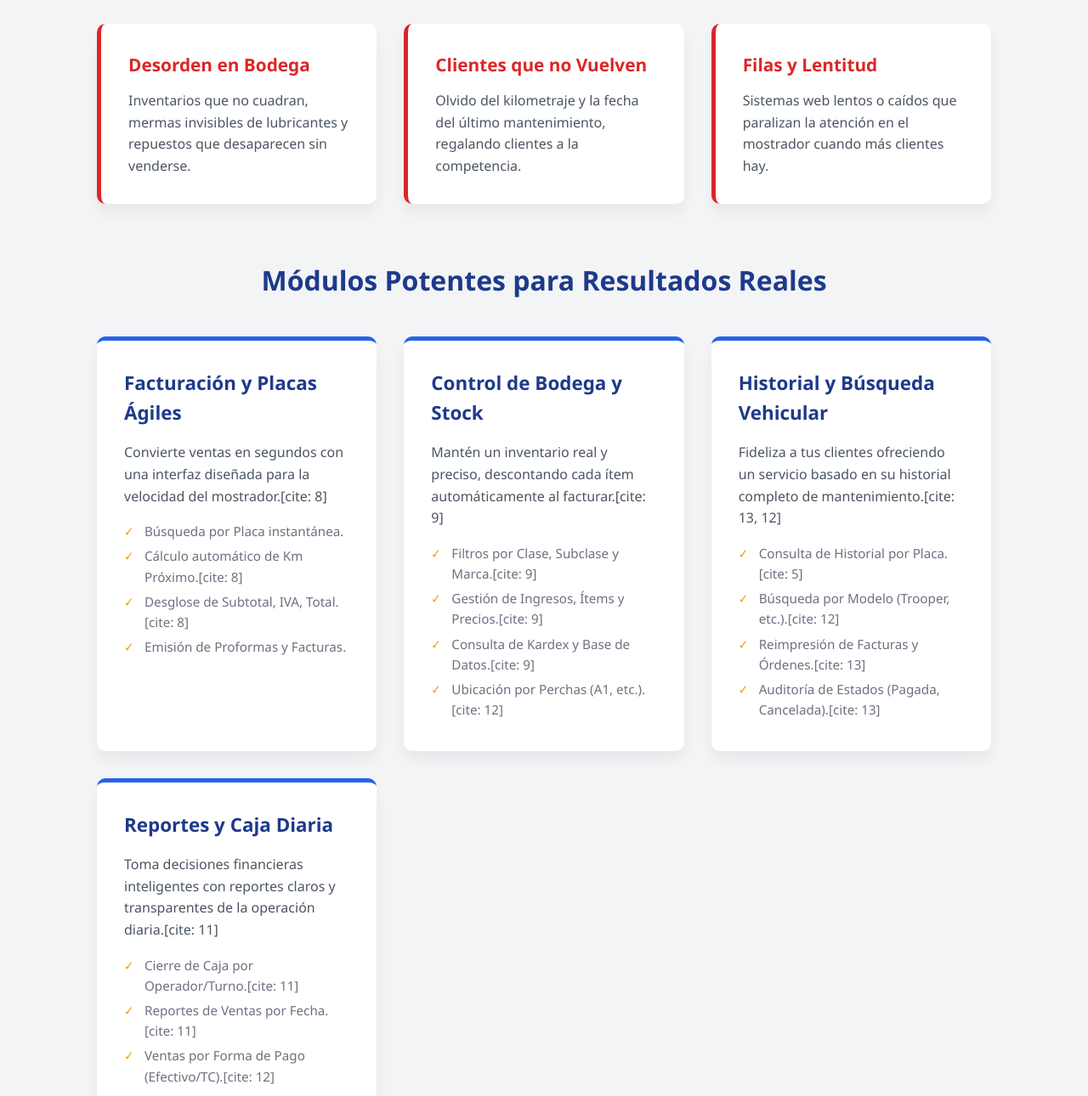
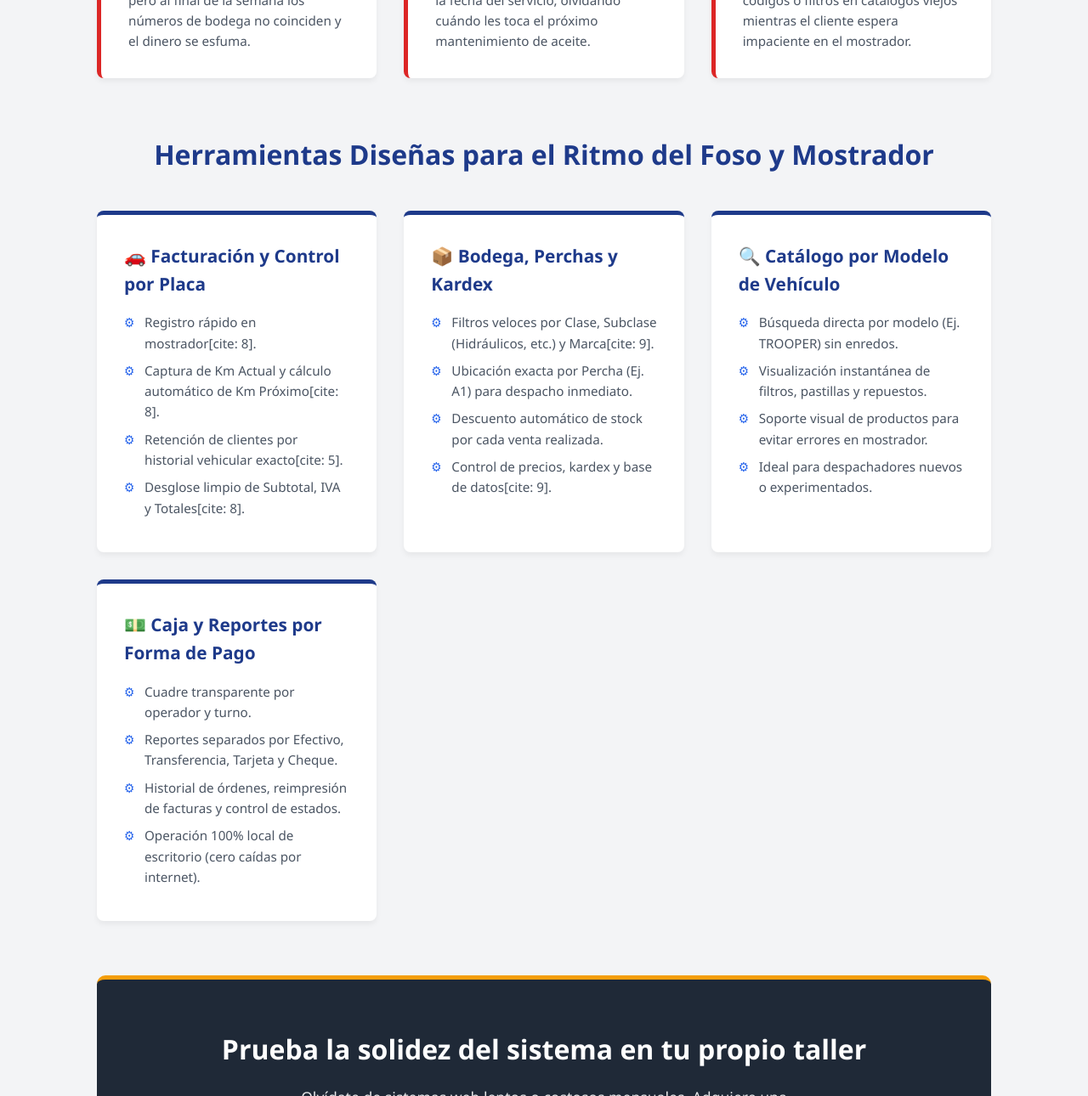
Before and after one commit to IliosoftEcuador/IliosoftTecnicentro, a plain HTML site: page index.html in a window 1280 px wide. Shown: the part 688-1978 px from the top of the page at 85% size. Drawn offline with Linux system fonts and the light colour scheme.

Commit message:
Update index.html

```diff
--- a/index.html
+++ b/index.html
@@ -16,153 +16,142 @@
         * { box-sizing: border-box; margin: 0; padding: 0; font-family: 'Segoe UI', Tahoma, Geneva, Verdana, sans-serif; }
         body { background-color: var(--light); color: var(--dark); line-height: 1.6; }
 
-        /* NUEVO DISEÑO DE CABECERA */
-        header { background-color: white; padding: 1.5rem 5%; display: flex; justify-content: space-between; align-items: center; border-bottom: 2px solid var(--light); box-shadow: 0 2px 4px rgba(0,0,0,0.05); }
+        /* CABECERA CONECTADA AL TALLER */
+        header { background-color: white; padding: 1.2rem 5%; display: flex; justify-content: space-between; align-items: center; border-bottom: 3px solid var(--accent); box-shadow: 0 2px 5px rgba(0,0,0,0.05); }
         .logo-container { display: flex; align-items: center; gap: 15px; }
-        .logo-container img { height: 60px; } /* Ajusta el tamaño de tu logo aquí */
+        .logo-container img { height: 55px; width: auto; object-fit: contain; }
         .logo-text { display: flex; flex-direction: column; }
-        .logo-text .title { font-size: 1.5rem; font-weight: bold; color: var(--primary); line-height: 1.2; }
-        .logo-text .subtitle { font-size: 0.9rem; color: #6b7280; }
-        header .badge { background-color: var(--accent); color: #000; padding: 0.4rem 1.2rem; border-radius: 30px; font-weight: bold; font-size: 0.9rem; }
+        .logo-text .title { font-size: 1.4rem; font-weight: bold; color: var(--primary); line-height: 1.1; }
+        .logo-text .subtitle { font-size: 0.85rem; color: #4b5563; font-weight: 600; text-transform: uppercase; letter-spacing: 0.5px; }
+        header .badge { background-color: #dbeafe; color: var(--primary); border: 1px solid var(--secondary); padding: 0.4rem 1rem; border-radius: 20px; font-weight: bold; font-size: 0.85rem; }
 
-        /* HERO SECTION REFORZADA */
+        /* HERO SECTION POTENTE */
         .hero { background: linear-gradient(135deg, var(--primary), var(--secondary)); color: white; text-align: center; padding: 4rem 1rem; }
-        .hero h1 { font-size: 2.8rem; margin-bottom: 1rem; max-width: 800px; margin: 0 auto; }
-        .hero p { font-size: 1.3rem; opacity: 0.95; max-width: 650px; margin: 1.5rem auto 0; }
+        .hero h1 { font-size: 2.5rem; margin-bottom: 1rem; max-width: 850px; margin: 0 auto; line-height: 1.2; }
+        .hero p { font-size: 1.2rem; opacity: 0.95; max-width: 700px; margin: 1.5rem auto 0; }
 
         .container { max-width: 1100px; margin: 3rem auto; padding: 0 1.5rem; }
         .section-title { text-align: center; margin-bottom: 2.5rem; color: var(--primary); font-size: 2rem; }
 
-        /* Sección de Dolores */
+        /* SECCIÓN DE DOLORES DEL TALLER */
         .pain-grid { display: grid; grid-template-columns: repeat(auto-fit, minmax(300px, 1fr)); gap: 2rem; margin-bottom: 4rem; }
-        .pain-card { background: white; padding: 2rem; border-radius: 10px; box-shadow: 0 10px 15px rgba(0,0,0,0.05); border-left: 5px solid var(--danger); transition: transform 0.3s; }
-        .pain-card:hover { transform: translateY(-5px); }
-        .pain-card h3 { color: var(--danger); margin-bottom: 0.8rem; font-size: 1.3rem; }
-        .pain-card p { font-size: 1rem; color: #4b5563; }
+        .pain-card { background: white; padding: 2rem; border-radius: 8px; box-shadow: 0 4px 6px rgba(0,0,0,0.05); border-left: 5px solid var(--danger); }
+        .pain-card h3 { color: var(--danger); margin-bottom: 0.8rem; font-size: 1.2rem; }
+        .pain-card p { font-size: 0.95rem; color: #4b5563; }
 
-        /* Sección de Soluciones / Módulos (Mejorada) */
+        /* SECCIÓN DE MÓDULOS DE TALLER */
         .modules-grid { display: grid; grid-template-columns: repeat(auto-fit, minmax(300px, 1fr)); gap: 2rem; }
-        .module-card { background: white; padding: 2rem; border-radius: 10px; box-shadow: 0 10px 15px rgba(0,0,0,0.05); border-top: 5px solid var(--secondary); transition: transform 0.3s; }
-        .module-card:hover { transform: translateY(-5px); }
-        .module-card h3 { color: var(--primary); margin-bottom: 1rem; font-size: 1.4rem; }
-        .module-card p { font-size: 1rem; color: #4b5563; margin-bottom: 0.8rem; }
-        .feature-list { list-style: none; margin-top: 1rem; font-size: 0.95rem; color: #6b7280; }
-        .feature-list li { margin-bottom: 0.3rem; padding-left: 1.5rem; position: relative; }
-        .feature-list li::before { content: '✓'; color: var(--accent); position: absolute; left: 0; font-weight: bold; }
+        .module-card { background: white; padding: 2rem; border-radius: 8px; box-shadow: 0 4px 6px rgba(0,0,0,0.05); border-top: 5px solid var(--primary); }
+        .module-card h3 { color: var(--primary); margin-bottom: 1rem; font-size: 1.3rem; }
+        .feature-list { list-style: none; margin-top: 1rem; font-size: 0.95rem; color: #4b5563; }
+        .feature-list li { margin-bottom: 0.5rem; padding-left: 1.5rem; position: relative; }
+        .feature-list li::before { content: '⚙'; color: var(--secondary); position: absolute; left: 0; font-weight: bold; }
 
-        .cta-box { background-color: var(--primary); color: white; text-align: center; padding: 4rem 2rem; border-radius: 12px; margin-top: 4rem; box-shadow: 0 15px 25px rgba(30, 58, 138, 0.2); }
-        .cta-box h2 { font-size: 2.2rem; margin-bottom: 1rem; }
-        .cta-box p { font-size: 1.2rem; opacity: 0.9; max-width: 600px; margin: 0 auto; }
-        .cta-btn { display: inline-block; background-color: var(--accent); color: #000; padding: 1rem 3rem; border-radius: 50px; text-decoration: none; font-weight: bold; font-size: 1.2rem; margin-top: 2rem; transition: background 0.3s, transform 0.2s; }
-        .cta-btn:hover { background-color: #d98a0a; transform: scale(1.05); }
+        .cta-box { background-color: var(--dark); color: white; text-align: center; padding: 3.5rem 2rem; border-radius: 10px; margin-top: 4rem; border-top: 5px solid var(--accent); }
+        .cta-box h2 { font-size: 2rem; margin-bottom: 1rem; }
+        .cta-box p { font-size: 1.1rem; opacity: 0.9; max-width: 650px; margin: 0 auto; }
+        .cta-btn { display: inline-block; background-color: #25d366; color: white; padding: 0.9rem 2.5rem; border-radius: 30px; text-decoration: none; font-weight: bold; font-size: 1.15rem; margin-top: 2rem; transition: background 0.3s; }
+        .cta-btn:hover { background-color: #20ba5a; }
 
         footer { text-align: center; padding: 2rem; color: #6b7280; font-size: 0.9rem; margin-top: 3rem; background-color: white; border-top: 1px solid var(--light); }
 
-        /* Responsivo Ajustado */
         @media (max-width: 768px) {
             header { flex-direction: column; gap: 1rem; text-align: center; }
-            .logo-container { flex-direction: column; }
             .hero h1 { font-size: 2rem; }
-            .hero p { font-size: 1.1rem; }
-            .section-title { font-size: 1.6rem; }
         }
     </style>
 </head>
 <body>
 
-    <!-- CABECERA CON TU NUEVO LOGO -->
+    <!-- CABECERA CON TU LOGO REAL -->
     <header>
         <div class="logo-container">
-            <img src="logo-limpio.jfif" alt="Iliosoft Tecnicentro Logo"> <!-- ASEGÚRATE DE SUBIR 'logo-limpio.png' A GITHUB -->
+            <!-- AQUÍ APUNTA AL NOMBRE EXACTO DE TU IMAGEN SUBIDA A GITHUB -->
+            <img src="Logo Iliosoft.jpg" alt="Iliosoft Tecnicentro Logo">
             <div class="logo-text">
                 <span class="title">Iliosoft</span>
-                <span class="subtitle">Tecnicentro</span>
+                <span class="subtitle">Tecnicentro & Lubricadoras</span>
             </div>
         </div>
-        <span class="badge">8 Años en Operación Real en Ecuador</span>
+        <span class="badge">🛠️ 8 Años Operando en Talleres Reales</span>
     </header>
 
-    <!-- SECCIÓN PRINCIPAL (HERO) -->
+    <!-- HERO PRINCIPAL -->
     <div class="hero">
-        <h1>Toma el Control Total de tu Lubricadora y Taller sin Depender de Internet</h1>
-        <p>Software de escritorio robusto y veloz, diseñado para la agilidad del mostrador y la precisión exacta en inventario y auditoría vehicular.</p>
+        <h1>El Software Hecho a la Medida Exacta de tu Taller y Lubricadora</h1>
+        <p>Controla el mostrador, encuentra repuestos por modelo de vehículo al instante, audita placas y cuadra tu caja sin depender de internet[cite: 8].</p>
     </div>
 
     <div class="container">
 
-        <!-- SECCIÓN DE DOLORES -->
-        <h2 class="section-title">¿Sufres estos problemas en tu negocio?</h2>
+        <!-- DOLORES DEL DUEÑO DE TALLER -->
+        <h2 class="section-title">¿Te suena familiar este dolor de cabeza en el negocio?</h2>
         <div class="pain-grid">
             <div class="pain-card">
-                <h3>Desorden en Bodega</h3>
-                <p>Inventarios que no cuadran, mermas invisibles de lubricantes y repuestos que desaparecen sin venderse.</p>
+                <h3>El inventario de aceites no cuadra</h3>
+                <p>Vendes galones y filtros todo el día, pero al final de la semana los números de bodega no coinciden y el dinero se esfuma.</p>
             </div>
             <div class="pain-card">
-                <h3>Clientes que no Vuelven</h3>
-                <p>Olvido del kilometraje y la fecha del último mantenimiento, regalando clientes a la competencia.</p>
+                <h3>Clientes que cambian de taller</h3>
+                <p>Se van sin registrar el kilometraje ni la fecha del servicio, olvidando cuándo les toca el próximo mantenimiento de aceite.</p>
             </div>
             <div class="pain-card">
-                <h3>Filas y Lentitud</h3>
-                <p>Sistemas web lentos o caídos que paralizan la atención en el mostrador cuando más clientes hay.</p>
+                <h3>Búsqueda lenta de repuestos</h3>
+                <p>Perder valiosos minutos buscando códigos o filtros en catálogos viejos mientras el cliente espera impaciente en el mostrador.</p>
             </div>
         </div>
 
-        <!-- SECCIÓN DE SOLUCIONES / MÓDULOS (ESTRUCTURA MEJORADA) -->
-        <h2 class="section-title">Módulos Potentes para Resultados Reales</h2>
+        <!-- MÓDULOS ENFOCADOS EN TALLER -->
+        <h2 class="section-title">Herramientas Diseñas para el Ritmo del Foso y Mostrador</h2>
         <div class="modules-grid">
             <div class="module-card">
-                <h3>Facturación y Placas Ágiles</h3>
-                <p>Convierte ventas en segundos con una interfaz diseñada para la velocidad del mostrador.[cite: 8]</p>
+                <h3>🚗 Facturación y Control por Placa</h3>
                 <ul class="feature-list">
-                    <li>Búsqueda por Placa instantánea.</li>
-                    <li>Cálculo automático de Km Próximo.[cite: 8]</li>
-                    <li>Desglose de Subtotal, IVA, Total.[cite: 8]</li>
-                    <li>Emisión de Proformas y Facturas.</li>
+                    <li>Registro rápido en mostrador[cite: 8].</li>
+                    <li>Captura de Km Actual y cálculo automático de Km Próximo[cite: 8].</li>
+                    <li>Retención de clientes por historial vehicular exacto[cite: 5].</li>
+                    <li>Desglose limpio de Subtotal, IVA y Totales[cite: 8].</li>
                 </ul>
             </div>
             <div class="module-card">
-                <h3>Control de Bodega y Stock</h3>
-                <p>Mantén un inventario real y preciso, descontando cada ítem automáticamente al facturar.[cite: 9]</p>
+                <h3>📦 Bodega, Perchas y Kardex</h3>
                 <ul class="feature-list">
-                    <li>Filtros por Clase, Subclase y Marca.[cite: 9]</li>
-                    <li>Gestión de Ingresos, Ítems y Precios.[cite: 9]</li>
-                    <li>Consulta de Kardex y Base de Datos.[cite: 9]</li>
-                    <li>Ubicación por Perchas (A1, etc.).[cite: 12]</li>
+                    <li>Filtros veloces por Clase, Subclase (Hidráulicos, etc.) y Marca[cite: 9].</li>
+                    <li>Ubicación exacta por Percha (Ej. A1) para despacho inmediato.</li>
+                    <li>Descuento automático de stock por cada venta realizada.</li>
+                    <li>Control de precios, kardex y base de datos[cite: 9].</li>
                 </ul>
             </div>
             <div class="module-card">
-                <h3>Historial y Búsqueda Vehicular</h3>
-                <p>Fideliza a tus clientes ofreciendo un servicio basado en su historial completo de mantenimiento.[cite: 13, 12]</p>
+                <h3>🔍 Catálogo por Modelo de Vehículo</h3>
                 <ul class="feature-list">
-                    <li>Consulta de Historial por Placa.[cite: 5]</li>
-                    <li>Búsqueda por Modelo (Trooper, etc.).[cite: 12]</li>
-                    <li>Reimpresión de Facturas y Órdenes.[cite: 13]</li>
-                    <li>Auditoría de Estados (Pagada, Cancelada).[cite: 13]</li>
+                    <li>Búsqueda directa por modelo (Ej. TROOPER) sin enredos.</li>
+                    <li>Visualización instantánea de filtros, pastillas y repuestos.</li>
+                    <li>Soporte visual de productos para evitar errores en mostrador.</li>
+                    <li>Ideal para despachadores nuevos o experimentados.</li>
                 </ul>
             </div>
             <div class="module-card">
-                <h3>Reportes y Caja Diaria</h3>
-                <p>Toma decisiones financieras inteligentes con reportes claros y transparentes de la operación diaria.[cite: 11]</p>
+                <h3>💵 Caja y Reportes por Forma de Pago</h3>
                 <ul class="feature-list">
-                    <li>Cierre de Caja por Operador/Turno.[cite: 11]</li>
-                    <li>Reportes de Ventas por Fecha.[cite: 11]</li>
-                    <li>Ventas por Forma de Pago (Efectivo/TC).[cite: 12]</li>
-                    <li>Control de Utilidad y Operador Activo.[cite: 11]</li>
+                    <li>Cuadre transparente por operador y turno.</li>
+                    <li>Reportes separados por Efectivo, Transferencia, Tarjeta y Cheque.</li>
+                    <li>Historial de órdenes, reimpresión de facturas y control de estados.</li>
+                    <li>Operación 100% local de escritorio (cero caídas por internet).</li>
                 </ul>
             </div>
         </div>
 
-        <!-- LLAMADA A LA ACCIÓN (CTA) -->
+        <!-- LLAMADA A LA ACCIÓN -->
         <div class="cta-box">
-            <h2>Empieza a ordenar tu negocio hoy</h2>
-            <p>Contáctanos para una demostración en vivo y comprueba cómo Iliosoft transforma la gestión de tu lubricadora o taller en Quevedo y Ecuador.</p>
-            <a href="https://wa.me/593900000000?text=Hola,%20quiero%20ver%20el%20sistema%20en%20accion" class="cta-btn" target="_blank">Obtener Cotización</a>
+            <h2>Prueba la solidez del sistema en tu propio taller</h2>
+            <p>Olvídate de sistemas web lentos o costosos mensuales. Adquiere una herramienta probada durante 8 años en la realidad de los talleres[cite: 8].</p>
+            <a href="https://wa.me/593900000000?text=Hola,%20quiero%20ver%20el%20sistema%20para%20mi%20taller" class="cta-btn" target="_blank">Escribir por WhatsApp</a>
         </div>
     </div>
 
-    <!-- PIE DE PÁGINA -->
     <footer>
-        <p>&copy; 2026 - Iliosoft Tecnicentro • Software desarrollado para la realidad del mercado ecuatoriano • <a href="#" style="color:inherit;">Aviso Legal</a></p>
+        <p>&copy; 2026 - Iliosoft Tecnicentro • Desarrollado por programadores de software para talleres en Ecuador.</p>
     </footer>
 
 </body>
```
